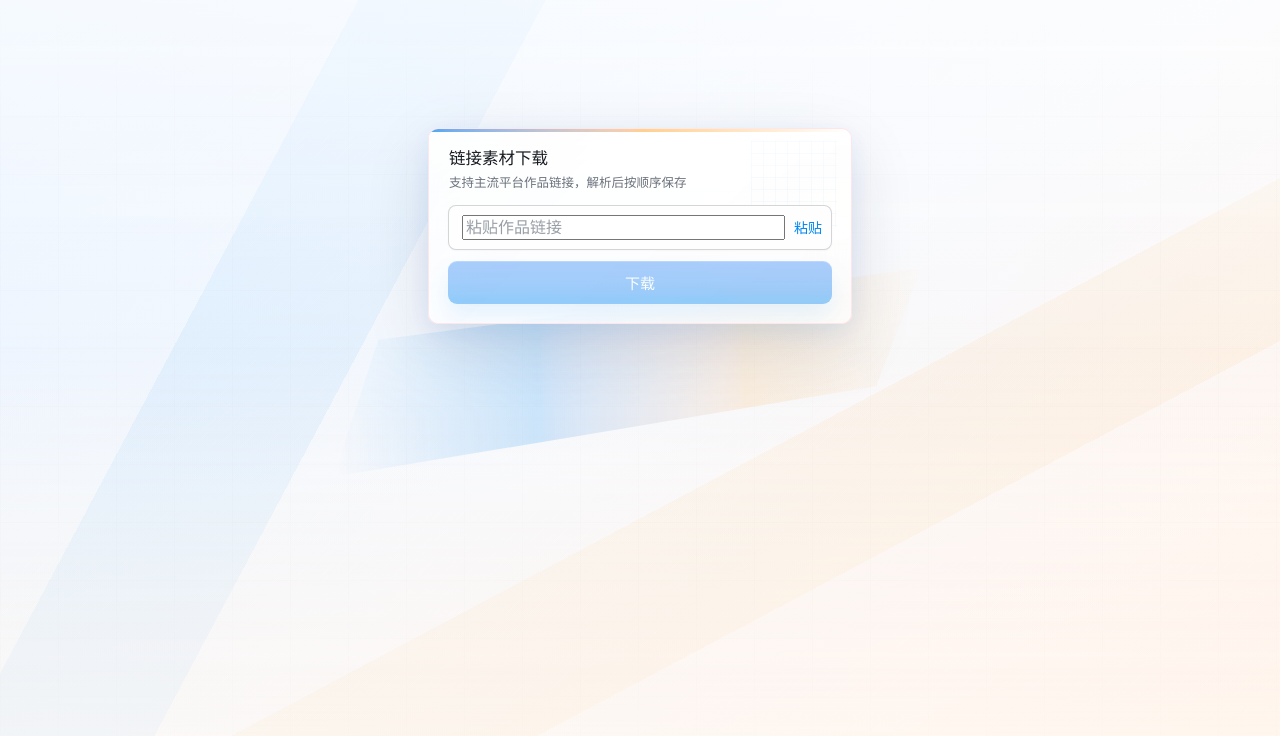
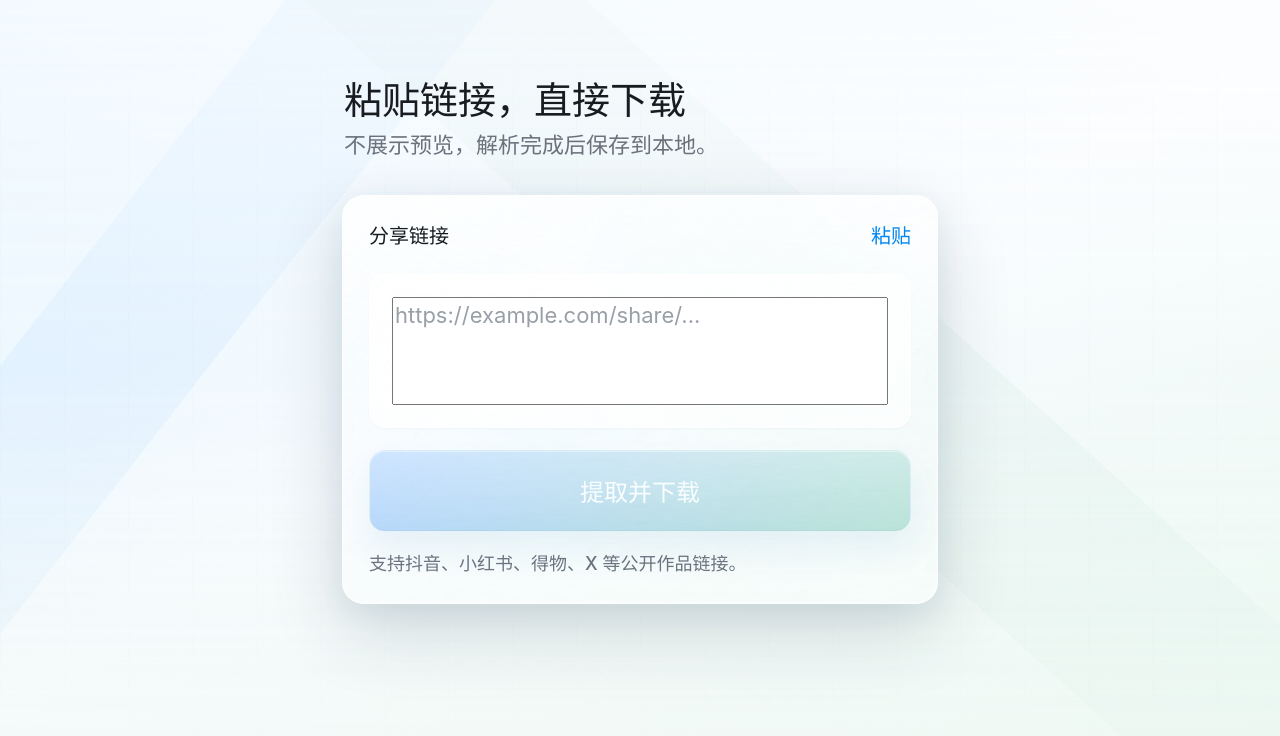
Before and after one commit to menglaomeng/link-media-saver, a Vue app in the folder frontend/: page / in a window 1280 px wide. Shown: the top 736 px of the page. Built offline with nearby package versions, Linux system fonts and the light colour scheme; no server answers.

Commit message:
Refine liquid glass landing layout

```diff
--- a/frontend/src/components/ExtractForm.vue
+++ b/frontend/src/components/ExtractForm.vue
@@ -14,20 +14,23 @@ const emit = defineEmits<{
 
 <template>
   <form class="extract-form" @submit.prevent="emit('submit')">
+    <div class="form-head">
+      <span>分享链接</span>
+      <button class="paste-button" type="button" @click="emit('paste')">
+        粘贴
+      </button>
+    </div>
+
     <van-field
       :model-value="modelValue"
       class="link-field"
-      placeholder="粘贴作品链接"
+      type="textarea"
+      placeholder="https://example.com/share/..."
+      :rows="3"
       :border="false"
       aria-label="分享链接"
       @update:model-value="emit('update:modelValue', String($event))"
-    >
-      <template #button>
-        <button class="paste-button" type="button" @click="emit('paste')">
-          粘贴
-        </button>
-      </template>
-    </van-field>
+    />
 
     <van-button
       class="primary-button"
@@ -39,7 +42,9 @@ const emit = defineEmits<{
       :disabled="!canSubmit"
       aria-label="提取"
     >
-      下载
+      提取并下载
     </van-button>
+
+    <p class="form-note">支持抖音、小红书、得物、X 等公开作品链接。</p>
   </form>
 </template>
--- a/frontend/src/pages/MediaExtractorPage.vue
+++ b/frontend/src/pages/MediaExtractorPage.vue
@@ -25,12 +25,12 @@ const {
 <template>
   <main class="shell">
     <section class="workspace">
+      <header class="hero-copy">
+        <h1>粘贴链接，直接下载</h1>
+        <p>不展示预览，解析完成后保存到本地。</p>
+      </header>
+
       <div class="download-card" :class="{ active: hasResult }">
-        <header class="card-copy">
-          <h1>链接素材下载</h1>
-          <p>支持主流平台作品链接，解析后按顺序保存</p>
-        </header>
-
         <ExtractForm
           v-model="linkText"
           :can-submit="canSubmit"
--- a/frontend/src/styles.css
+++ b/frontend/src/styles.css
@@ -1,12 +1,16 @@
 :root {
-  --paper: oklch(0.977 0.006 258);
+  --paper: oklch(0.972 0.014 232);
   --page-gradient:
-    linear-gradient(180deg, rgba(255, 255, 255, 0.68) 0%, rgba(255, 255, 255, 0.2) 44%, rgba(255, 248, 242, 0.62) 100%),
-    linear-gradient(118deg, transparent 0 21%, color-mix(in oklch, var(--accent) 8%, transparent) 21% 32%, transparent 32% 100%),
-    linear-gradient(152deg, transparent 0 58%, rgba(255, 149, 0, 0.075) 58% 69%, transparent 69% 100%),
-    linear-gradient(145deg, oklch(0.949 0.026 252) 0%, oklch(0.977 0.007 265) 50%, oklch(0.969 0.028 55) 100%);
+    linear-gradient(180deg, rgba(255, 255, 255, 0.72) 0%, rgba(247, 252, 255, 0.42) 46%, rgba(244, 250, 248, 0.72) 100%),
+    linear-gradient(128deg, transparent 0 15%, rgba(90, 171, 255, 0.14) 15% 26%, transparent 26% 100%),
+    linear-gradient(42deg, transparent 0 55%, rgba(129, 190, 169, 0.12) 55% 68%, transparent 68% 100%),
+    linear-gradient(154deg, oklch(0.936 0.035 238) 0%, oklch(0.985 0.006 250) 48%, oklch(0.955 0.031 152) 100%);
   --surface: oklch(0.992 0.003 258);
   --surface-soft: oklch(0.998 0.002 258);
+  --glass-fill: rgba(255, 255, 255, 0.46);
+  --glass-fill-strong: rgba(255, 255, 255, 0.68);
+  --glass-edge: rgba(255, 255, 255, 0.78);
+  --glass-shadow: rgba(31, 45, 61, 0.16);
   --ink: oklch(0.225 0.012 258);
   --muted: oklch(0.585 0.018 258);
   --line: color-mix(in oklch, var(--ink) 12%, transparent);
@@ -59,7 +63,7 @@ a {
   isolation: isolate;
   min-height: 100vh;
   min-height: 100dvh;
-  padding: clamp(76px, 16vh, 132px) 18px clamp(24px, 5vh, 44px);
+  padding: clamp(52px, 10vh, 88px) 18px clamp(24px, 5vh, 44px);
   background: var(--page-gradient);
   background-attachment: fixed;
 }
@@ -70,13 +74,13 @@ a {
   z-index: -2;
   content: "";
   background:
-    linear-gradient(90deg, color-mix(in oklch, var(--ink) 4%, transparent) 1px, transparent 1px),
-    linear-gradient(180deg, color-mix(in oklch, var(--ink) 3%, transparent) 1px, transparent 1px),
-    repeating-linear-gradient(135deg, transparent 0 11px, rgba(255, 255, 255, 0.22) 11px 12px),
-    linear-gradient(180deg, rgba(255, 255, 255, 0.5), transparent 38%, rgba(255, 247, 239, 0.56));
-  background-size: 58px 100%, 100% 58px, 24px 24px, auto;
-  opacity: 0.9;
-  mask-image: linear-gradient(180deg, transparent, rgba(0, 0, 0, 0.3) 18%, rgba(0, 0, 0, 0.22) 82%, transparent);
+    linear-gradient(90deg, color-mix(in oklch, var(--ink) 3%, transparent) 1px, transparent 1px),
+    linear-gradient(180deg, color-mix(in oklch, var(--ink) 2%, transparent) 1px, transparent 1px),
+    repeating-linear-gradient(132deg, transparent 0 14px, rgba(255, 255, 255, 0.22) 14px 15px),
+    linear-gradient(180deg, rgba(255, 255, 255, 0.62), transparent 44%, rgba(239, 249, 247, 0.62));
+  background-size: 64px 100%, 100% 64px, 28px 28px, auto;
+  opacity: 0.78;
+  mask-image: linear-gradient(180deg, transparent, rgba(0, 0, 0, 0.34) 16%, rgba(0, 0, 0, 0.24) 84%, transparent);
 }
 
 .shell::after {
@@ -87,14 +91,17 @@ a {
   width: min(620px, 88vw);
   height: 188px;
   content: "";
+  border: 1px solid rgba(255, 255, 255, 0.3);
   background:
-    linear-gradient(90deg, transparent, color-mix(in oklch, var(--accent) 22%, transparent), rgba(255, 149, 0, 0.14), transparent),
-    linear-gradient(180deg, rgba(255, 255, 255, 0.26), transparent 68%);
+    linear-gradient(104deg, rgba(255, 255, 255, 0.38), rgba(255, 255, 255, 0.08) 56%, rgba(255, 255, 255, 0.28)),
+    linear-gradient(90deg, transparent, rgba(90, 171, 255, 0.14), rgba(129, 190, 169, 0.12), transparent);
+  backdrop-filter: blur(10px) saturate(1.25);
+  -webkit-backdrop-filter: blur(10px) saturate(1.25);
   clip-path: polygon(8% 28%, 96% 0, 88% 62%, 0 100%);
   box-shadow:
-    0 44px 130px rgba(10, 132, 255, 0.15),
-    0 82px 140px rgba(255, 149, 0, 0.12);
-  opacity: 0.8;
+    0 44px 130px rgba(70, 139, 190, 0.14),
+    0 82px 140px rgba(92, 153, 134, 0.11);
+  opacity: 0.82;
   transform: translateX(-50%) rotate(-2deg);
   transform-origin: center;
 }
@@ -102,54 +109,85 @@ a {
 .workspace {
   position: relative;
   display: grid;
-  gap: 0;
-  justify-items: center;
-  width: min(424px, 100%);
+  gap: 34px;
+  justify-items: stretch;
+  width: min(596px, 100%);
   margin: 0 auto;
+}
+
+.hero-copy {
+  display: grid;
+  gap: 10px;
+  padding: 0 2px;
+}
+
+.hero-copy h1 {
+  margin: 0;
+  color: var(--ink);
+  font-size: clamp(30px, 5.2vw, 38px);
+  font-weight: 820;
+  letter-spacing: 0;
+  line-height: 1.08;
+}
+
+.hero-copy p {
+  margin: 0;
+  color: color-mix(in oklch, var(--muted) 90%, var(--ink));
+  font-size: clamp(17px, 3vw, 22px);
+  font-weight: 520;
+  line-height: 1.35;
 }
 
 .download-card {
   position: relative;
   display: grid;
-  gap: 13px;
+  gap: 20px;
   width: 100%;
-  padding: 19px;
+  padding: 26px;
   overflow: hidden;
-  border: 1px solid color-mix(in oklch, var(--accent) 14%, rgba(255, 255, 255, 0.82));
-  border-radius: 10px;
+  border: 1px solid var(--glass-edge);
+  border-radius: 22px;
   background:
-    linear-gradient(180deg, rgba(255, 255, 255, 0.94), rgba(255, 255, 255, 0.78)),
-    linear-gradient(135deg, color-mix(in oklch, var(--accent) 8%, transparent), transparent 42%, rgba(255, 149, 0, 0.055));
+    linear-gradient(138deg, rgba(255, 255, 255, 0.78), rgba(255, 255, 255, 0.34) 44%, rgba(255, 255, 255, 0.58)),
+    linear-gradient(180deg, rgba(255, 255, 255, 0.28), rgba(255, 255, 255, 0.1)),
+    linear-gradient(135deg, rgba(90, 171, 255, 0.07), transparent 42%, rgba(129, 190, 169, 0.07));
   box-shadow:
-    0 22px 64px rgba(30, 41, 59, 0.13),
-    0 8px 26px rgba(10, 132, 255, 0.08),
-    inset 0 1px 0 rgba(255, 255, 255, 0.96);
-  backdrop-filter: blur(18px);
+    0 26px 74px var(--glass-shadow),
+    0 10px 30px rgba(82, 141, 165, 0.1),
+    inset 0 1px 0 rgba(255, 255, 255, 0.92),
+    inset 0 -1px 0 rgba(255, 255, 255, 0.34);
+  backdrop-filter: blur(30px) saturate(1.55);
+  -webkit-backdrop-filter: blur(30px) saturate(1.55);
 }
 
 .download-card::before {
   position: absolute;
-  inset: 0 0 auto;
-  z-index: 2;
-  height: 3px;
+  inset: 1px 1px auto;
+  z-index: 0;
+  height: 48%;
   content: "";
-  background: linear-gradient(90deg, var(--accent), rgba(255, 149, 0, 0.62), transparent);
-  opacity: 0.72;
+  border-radius: 21px 21px 40px 40px;
+  background:
+    linear-gradient(180deg, rgba(255, 255, 255, 0.72), rgba(255, 255, 255, 0.2) 62%, transparent),
+    linear-gradient(112deg, transparent 0 32%, rgba(255, 255, 255, 0.34) 32% 40%, transparent 40% 100%);
+  opacity: 0.62;
+  pointer-events: none;
 }
 
 .download-card::after {
   position: absolute;
-  top: 12px;
-  right: 14px;
+  top: 10px;
+  right: 12px;
   z-index: 0;
-  width: 86px;
-  height: 86px;
+  width: 132px;
+  height: 132px;
   content: "";
   background:
-    linear-gradient(90deg, color-mix(in oklch, var(--accent) 10%, transparent) 1px, transparent 1px),
-    linear-gradient(180deg, color-mix(in oklch, var(--accent) 10%, transparent) 1px, transparent 1px);
-  background-size: 12px 12px;
-  opacity: 0.28;
+    linear-gradient(90deg, rgba(255, 255, 255, 0.24) 1px, transparent 1px),
+    linear-gradient(180deg, rgba(255, 255, 255, 0.2) 1px, transparent 1px);
+  background-size: 13px 13px;
+  opacity: 0.34;
+  mask-image: linear-gradient(135deg, rgba(0, 0, 0, 0.7), transparent 76%);
   pointer-events: none;
 }
 
@@ -159,7 +197,7 @@ a {
 }
 
 .download-card.active {
-  gap: 13px;
+  gap: 20px;
 }
 
 .card-copy {
@@ -185,43 +223,62 @@ a {
 
 .extract-form {
   display: grid;
-  gap: 11px;
+  gap: 22px;
+}
+
+.form-head {
+  display: flex;
+  align-items: center;
+  justify-content: space-between;
+  gap: 16px;
+  min-height: 28px;
+  color: var(--ink);
+  font-size: 20px;
+  font-weight: 760;
+  line-height: 1.25;
 }
 
 .link-field.van-cell {
   display: flex;
-  align-items: center;
-  height: 45px;
-  min-height: 45px;
-  padding: 0 9px 0 13px;
-  border: 1px solid var(--line-strong);
-  border-radius: 8px;
-  background: var(--surface-soft);
+  align-items: flex-start;
+  height: auto;
+  min-height: 154px;
+  padding: 22px;
+  border: 1px solid rgba(255, 255, 255, 0.7);
+  border-radius: 16px;
+  background:
+    linear-gradient(145deg, rgba(255, 255, 255, 0.58), rgba(255, 255, 255, 0.28)),
+    rgba(255, 255, 255, 0.42);
   box-shadow:
     0 1px 2px rgba(30, 41, 59, 0.04),
-    inset 0 1px 0 rgba(255, 255, 255, 0.92);
+    inset 0 1px 0 rgba(255, 255, 255, 0.78),
+    inset 0 -1px 0 rgba(255, 255, 255, 0.28);
+  backdrop-filter: blur(18px) saturate(1.35);
+  -webkit-backdrop-filter: blur(18px) saturate(1.35);
 }
 
 .link-field .van-cell__value,
 .link-field .van-field__body {
   display: flex;
-  align-items: center;
+  align-items: flex-start;
   width: 100%;
+  height: 100%;
   min-width: 0;
   text-align: left;
 }
 
 .link-field .van-field__control {
   flex: 1;
-  height: 25px;
-  min-height: 25px;
+  height: auto;
+  min-height: 108px;
   color: var(--ink);
-  font-size: 16px;
-  line-height: 25px;
+  font-size: 22px;
+  line-height: 1.45;
+  resize: none;
 }
 
 .link-field .van-field__button {
-  padding-left: 9px;
+  padding-left: 0;
 }
 
 .paste-button {
@@ -233,7 +290,7 @@ a {
   border: 0;
   background: transparent;
   color: var(--accent);
-  font-size: 14px;
+  font-size: 20px;
   font-weight: 700;
   cursor: pointer;
   transition: opacity 140ms ease;
@@ -248,10 +305,11 @@ a {
 }
 
 .link-field:focus-within {
-  border-color: color-mix(in oklch, var(--accent) 46%, var(--line-strong));
+  border-color: rgba(255, 255, 255, 0.92);
   box-shadow:
-    0 0 0 3px color-mix(in oklch, var(--accent) 12%, transparent),
-    inset 0 1px 0 rgba(255, 255, 255, 0.92);
+    0 0 0 3px rgba(90, 171, 255, 0.14),
+    0 12px 26px rgba(82, 141, 165, 0.09),
+    inset 0 1px 0 rgba(255, 255, 255, 0.86);
 }
 
 .primary-button,
@@ -271,19 +329,30 @@ a {
 
 .primary-button {
   gap: 6px;
-  height: 43px;
-  min-height: 43px;
-  border-radius: 9px;
+  height: 82px;
+  min-height: 82px;
+  border-radius: 16px;
   background:
-    linear-gradient(180deg, color-mix(in oklch, var(--accent) 96%, white), var(--accent)),
-    var(--accent);
-  border-color: var(--accent);
+    linear-gradient(180deg, rgba(255, 255, 255, 0.42), rgba(255, 255, 255, 0.08)),
+    linear-gradient(135deg, rgba(37, 132, 255, 0.82), rgba(41, 168, 131, 0.76));
+  border: 1px solid rgba(255, 255, 255, 0.48);
   color: oklch(0.99 0.003 252);
-  font-size: 15px;
+  font-size: 24px;
   font-weight: 700;
   box-shadow:
-    0 12px 24px color-mix(in oklch, var(--accent) 24%, transparent),
-    inset 0 1px 0 rgba(255, 255, 255, 0.2);
+    0 18px 34px rgba(47, 128, 184, 0.22),
+    inset 0 1px 0 rgba(255, 255, 255, 0.48),
+    inset 0 -1px 0 rgba(31, 78, 120, 0.18);
+  backdrop-filter: blur(16px) saturate(1.35);
+  -webkit-backdrop-filter: blur(16px) saturate(1.35);
+}
+
+.form-note {
+  margin: -3px 0 0;
+  color: color-mix(in oklch, var(--muted) 92%, var(--ink));
+  font-size: 18px;
+  font-weight: 520;
+  line-height: 1.45;
 }
 
 .primary-button:not(:disabled):hover,
@@ -559,18 +628,56 @@ a {
   opacity: 0.7;
 }
 
-@media (max-width: 760px) {
+@media (max-width: 560px) {
   .shell {
-    padding: clamp(68px, 12vh, 104px) 18px clamp(20px, 4vh, 34px);
+    padding: clamp(34px, 7vh, 58px) 18px clamp(20px, 4vh, 34px);
   }
 
   .workspace {
-    width: min(414px, 100%);
+    width: min(100%, 414px);
+    gap: 24px;
   }
 
   .download-card {
-    padding: 17px;
-    border-radius: 10px;
+    padding: 20px;
+    border-radius: 18px;
+  }
+
+  .hero-copy h1 {
+    font-size: 30px;
+  }
+
+  .hero-copy p {
+    font-size: 16px;
+  }
+
+  .form-head {
+    font-size: 17px;
+  }
+
+  .paste-button {
+    font-size: 17px;
+  }
+
+  .link-field.van-cell {
+    min-height: 132px;
+    padding: 18px;
+    border-radius: 15px;
+  }
+
+  .link-field .van-field__control {
+    min-height: 96px;
+    font-size: 16px;
+  }
+
+  .primary-button {
+    height: 58px;
+    min-height: 58px;
+    font-size: 18px;
+  }
+
+  .form-note {
+    font-size: 14px;
   }
 
   .actions {
@@ -582,12 +689,12 @@ a {
 
 @supports (height: 100dvh) {
   .shell {
-    padding-block: clamp(76px, 16dvh, 132px) clamp(24px, 5dvh, 44px);
+    padding-block: clamp(52px, 10dvh, 88px) clamp(24px, 5dvh, 44px);
   }
 
-  @media (max-width: 760px) {
+  @media (max-width: 560px) {
     .shell {
-      padding-block: clamp(68px, 12dvh, 104px) clamp(20px, 4dvh, 34px);
+      padding-block: clamp(34px, 7dvh, 58px) clamp(20px, 4dvh, 34px);
     }
   }
 }
```
